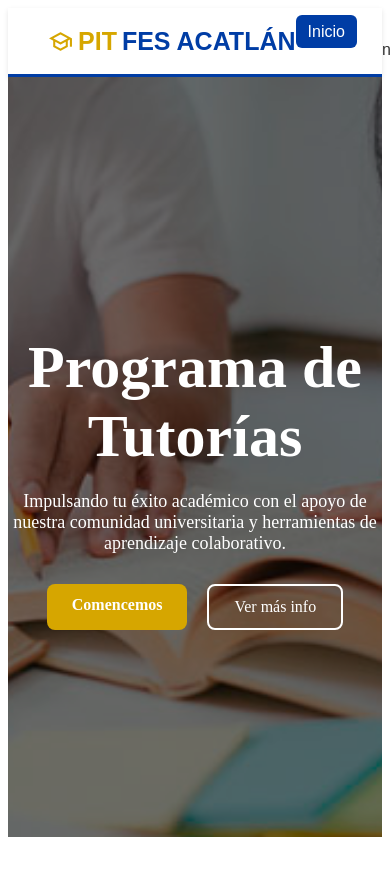
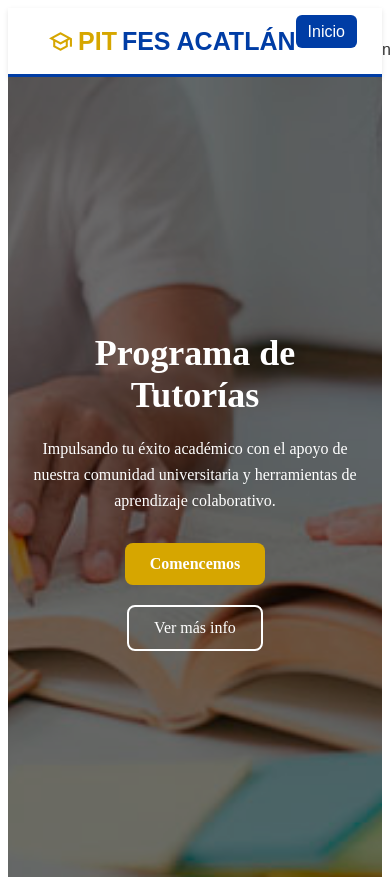
Before and after one commit to joseoaxaca-19/PROGRAMA-INSTITUCIONAL-DE-TUTORIAS_PIT, a React (Vite) app in the folder Frontend/: page / in a window 390 px wide. Shown: the top 885 px of the page. Before the commit the page ends 845 px from the top, so only its background shows below. Built offline with nearby package versions, Linux system fonts and the light colour scheme.

Commit message:
Add files via upload

```diff
--- a/Frontend/src/pages/Inicio/Inicio.css
+++ b/Frontend/src/pages/Inicio/Inicio.css
@@ -9,7 +9,10 @@ justify-content:center;
 text-align:center;
 color:white;
 position:relative;
+padding:20px;
 }
+
+/* capa oscura */
 
 .hero::before{
 content:"";
@@ -21,27 +24,39 @@ height:100%;
 background:rgba(0,0,0,0.55);
 }
 
+/* contenido */
+
 .hero-content{
 max-width:700px;
 position:relative;
 z-index:2;
 }
 
+/* TITULO */
+
 .hero h1{
 font-size:60px;
 margin-bottom:20px;
 }
 
+/* TEXTO */
+
 .hero p{
 font-size:18px;
 margin-bottom:30px;
+line-height:1.6;
 }
+
+/* BOTONES */
 
 .botones{
 display:flex;
 gap:20px;
 justify-content:center;
+flex-wrap:wrap;
 }
+
+/* BOTON PRINCIPAL */
 
 .btn-comenzar{
 background:#D6A600;
@@ -50,7 +65,15 @@ padding:12px 25px;
 border-radius:8px;
 text-decoration:none;
 font-weight:600;
+transition:0.3s;
 }
+
+.btn-comenzar:hover{
+transform:translateY(-3px);
+box-shadow:0 8px 20px rgba(0,0,0,0.3);
+}
+
+/* BOTON SECUNDARIO */
 
 .btn-info{
 border:2px solid white;
@@ -58,4 +81,31 @@ padding:12px 25px;
 border-radius:8px;
 text-decoration:none;
 color:white;
+transition:0.3s;
 }
+
+.btn-info:hover{
+background:white;
+color:#003DA5;
+}
+
+/* ---------------- */
+/* RESPONSIVE MOVIL */
+/* ---------------- */
+
+@media (max-width:768px){
+
+.hero h1{
+font-size:36px;
+}
+
+.hero p{
+font-size:16px;
+}
+
+.botones{
+flex-direction:column;
+align-items:center;
+}
+
+}
--- a/Frontend/src/pages/Inicio/Inicio.tsx
+++ b/Frontend/src/pages/Inicio/Inicio.tsx
@@ -1,7 +1,7 @@
 import "./Inicio.css"
+import { Link } from "react-router-dom"
 
-import Navbar from "../../components/Navbar/Navbar.tsx"
-
+import Navbar from "../../components/Navbar/Navbar"
 import fondo from "../../assets/images/Inicio.jpg"
 
 function Inicio(){
@@ -17,6 +17,8 @@ className="hero"
 style={{ backgroundImage: `url(${fondo})` }}
 >
 
+<div className="overlay"></div>
+
 <div className="hero-content">
 
 <h1>Programa de Tutorías</h1>
@@ -28,13 +30,13 @@ universitaria y herramientas de aprendizaje colaborativo.
 
 <div className="botones">
 
-<a href="#" className="btn-comenzar">
+<Link to="/servicios" className="btn-comenzar">
 Comencemos
-</a>
+</Link>
 
-<a href="#" className="btn-info">
+<Link to="/sobrenosotros" className="btn-info">
 Ver más info
-</a>
+</Link>
 
 </div>
 
```
